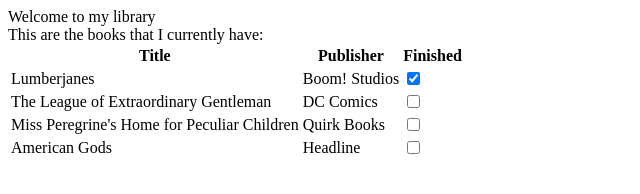
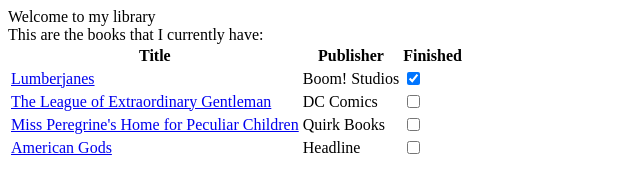
Before and after one commit to marcelarmz/july-2022-training, a plain HTML site: page index.html in a window 1280 px wide. Shown: the whole page, without its empty margins (0-640 px from the left). Drawn offline with Linux system fonts and the light colour scheme.

Commit message:
Added link to book details

```diff
--- a/index.html
+++ b/index.html
@@ -1,6 +1,6 @@
 <html>
   <header>
-        <title>Home Page</title>
+    <title>My Library</title>
   </header>
   <body>
     <head>
@@ -15,24 +15,34 @@
           <th>Finished</th>
         </tr>
         <tr>
-                    <td>Lumberjanes</td>
+          <td><a href="details/lumberjanes.html">Lumberjanes</a></td>
           <td>Boom! Studios</td>
-                    <td><input type="checkbox" checked></td>
+          <td><input type="checkbox" checked /></td>
         </tr>
         <tr>
-                    <td>The League of Extraordinary Gentleman</td>
+          <td>
+            <a href="details/leagueofextgent.html">
+              The League of Extraordinary Gentleman
+            </a>
+          </td>
           <td>DC Comics</td>
-                    <td><input type="checkbox"></td>
+          <td><input type="checkbox" /></td>
         </tr>
         <tr>
-                    <td>Miss Peregrine's Home for Peculiar Children</td>
+          <td>
+            <a href="details/missperegrines.html">
+              Miss Peregrine's Home for Peculiar Children
+            </a>
+          </td>
           <td>Quirk Books</td>
-                    <td><input type="checkbox"></td>
+          <td><input type="checkbox" /></td>
         </tr>
         <tr>
-                    <td>American Gods</td>
+          <td>
+            <a href="details/americangods.html">American Gods</a>
+          </td>
           <td>Headline</td>
-                    <td><input type="checkbox"></td>
+          <td><input type="checkbox" /></td>
         </tr>
       </table>
     </section>
```
Lines whose indentation alone changed are shown as unchanged.
